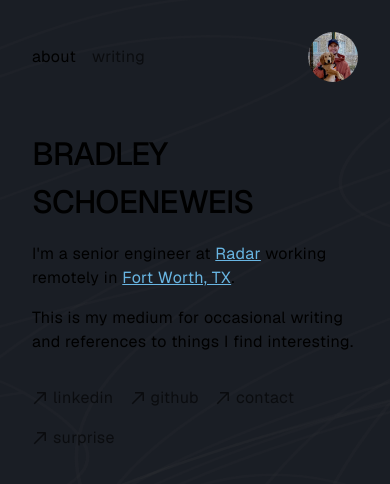
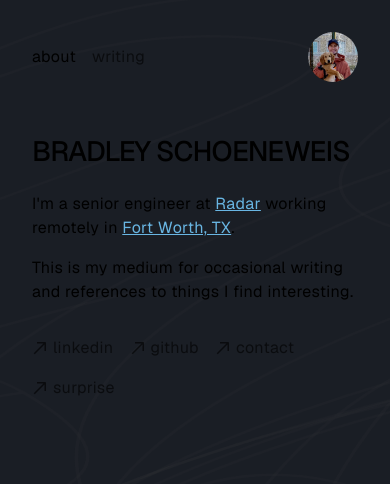
Before and after one commit to bschoeneweis/bscho.dev, a Next.js app: page / in a window 390 px wide. Shown: the top 484 px of the page. Built offline with nearby package versions, Linux system fonts and the light colour scheme.

Commit message:
mobile styling

```diff
--- a/app/page.module.css
+++ b/app/page.module.css
@@ -1,3 +1,7 @@
+.home {
+  max-height: 100%;
+}
+
 .nameIntro {
   font-size: 2rem;
   letter-spacing: -0.03em;
@@ -19,8 +23,9 @@
 
 /* Mobile */
 @media (max-width: 700px) {
-  .content {
-    padding: 4rem;
+  .nameIntro {
+    font-size: 1.75rem;
+    margin-bottom: 1.25rem;
   }
 }
 
--- a/app/page.tsx
+++ b/app/page.tsx
@@ -5,7 +5,7 @@ import styles from './page.module.css';
 
 export default function Home() {
   return (
-    <>
+    <div className={styles.home}>
       <h1 className={styles.nameIntro}>Bradley Schoeneweis</h1>
       <p className={styles.bioParagraph}>I&apos;m a senior engineer at <InlineLink href='https://radar.com'>Radar</InlineLink> working remotely in <InlineLink href='https://radar.com/demo/maps#14/32.75544435227022/-97.33047972836872'>Fort Worth, TX</InlineLink>.</p>
       <p className={styles.bioParagraph}>This is my medium for occasional writing and references to things I find interesting.</p>
@@ -15,6 +15,6 @@ export default function Home() {
         <ArrowLink href='mailto:bradley.schoeneweis@gmail.com' isExternalLink>contact</ArrowLink>
         <ArrowLink href='/surprise'>surprise</ArrowLink>
       </div>
-    </>
+    </div>
   );
 }
```
